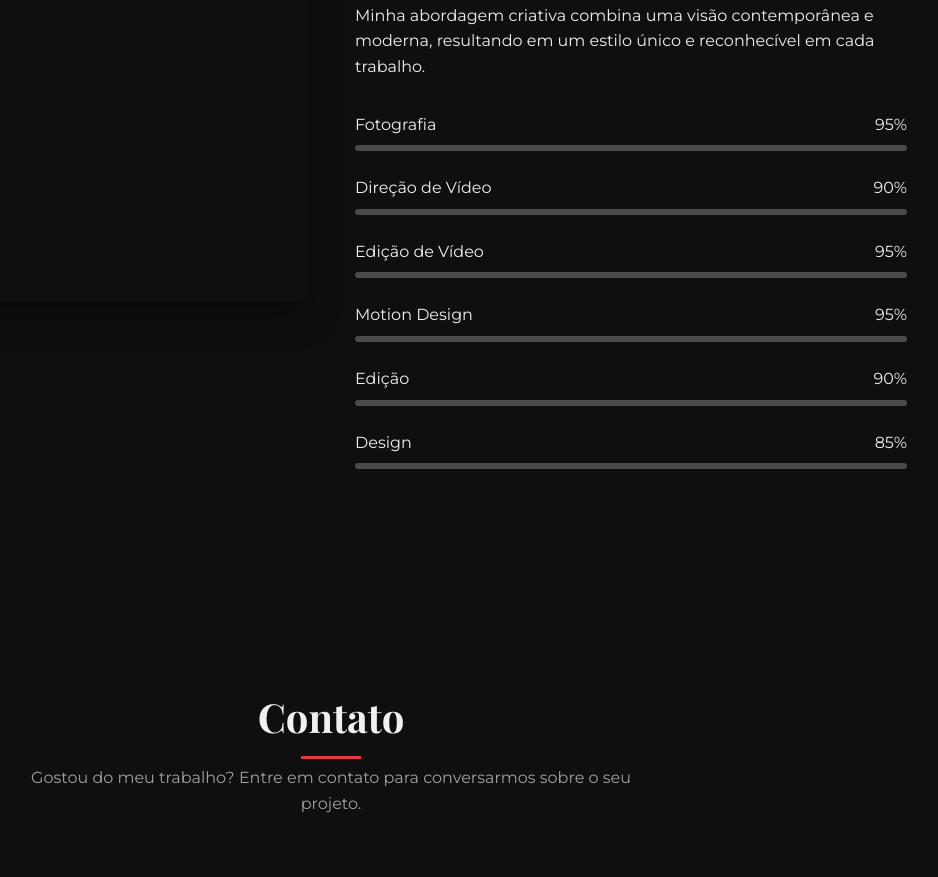
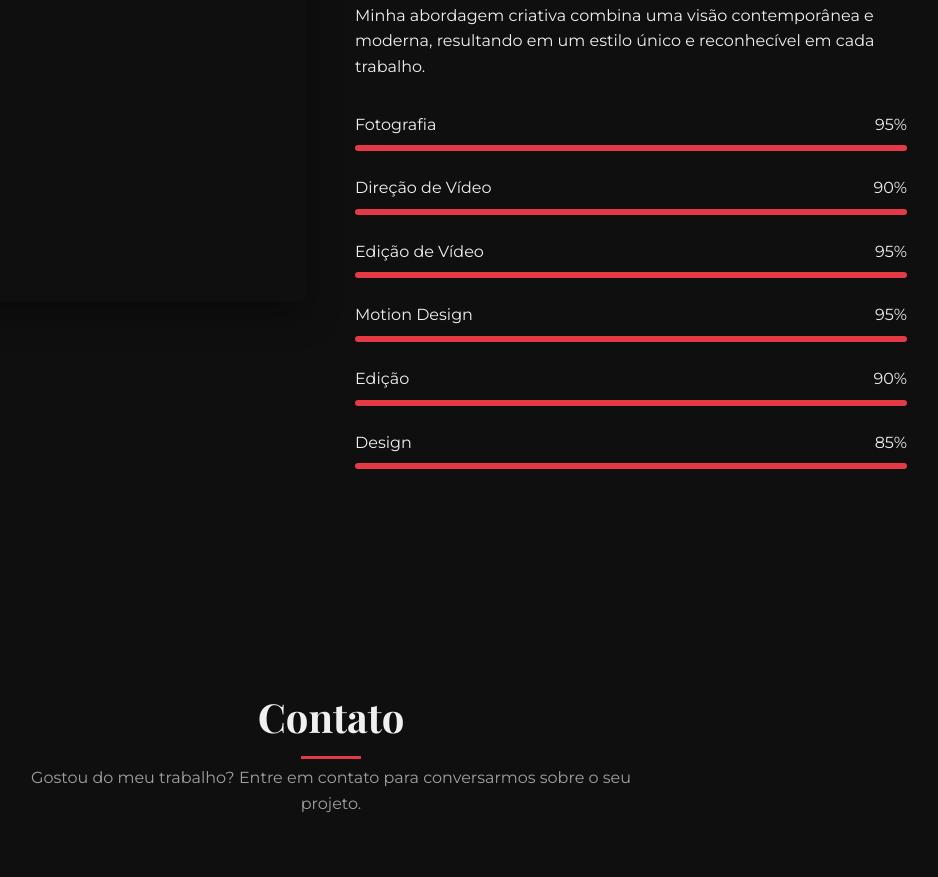
Before and after one commit to Rhassam/samnovakoski.github.io, a plain HTML site: page index.html in a window 1280 px wide. Shown: the part 4381-5258 px from the top of the page, without its empty margins (309-1247 px from the left). Drawn offline with nearby package versions, Linux system fonts and the light colour scheme.

Commit message:
Update index.html

```diff
--- a/index.html
+++ b/index.html
@@ -474,13 +474,14 @@
             background-color: var(--highlight);
             border-radius: 3px;
             overflow: hidden;
-            position: relative;
+            /*position: relative;*/
         }
 
         .skill-level {
             height: 100%;
-            width: 0;
+            /*width: 0;*/
             background-color: var(--accent);
+            border-radius: 3px;
             transition: width 1.5s cubic-bezier(0.19, 1, 0.22, 1);
         }
 
```
